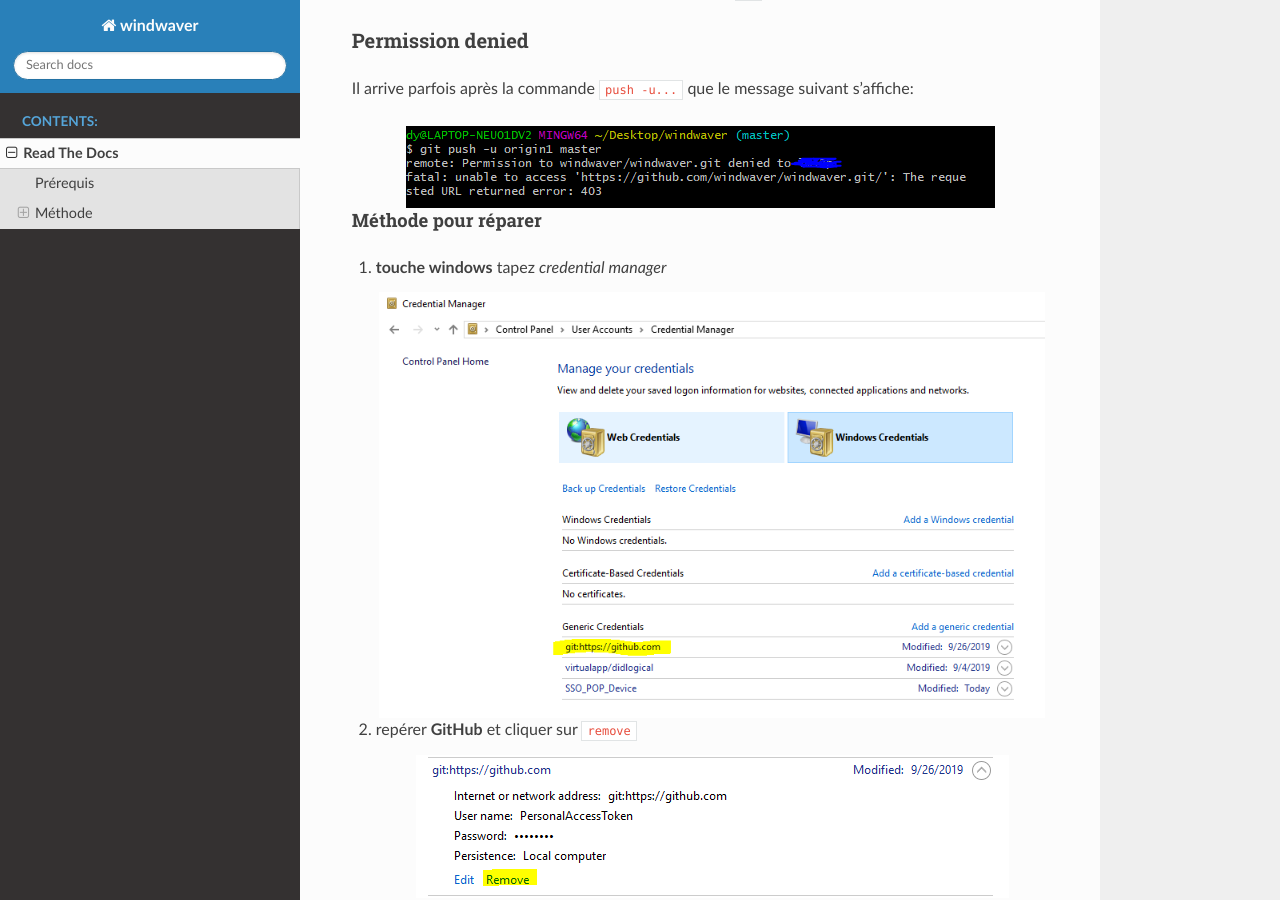
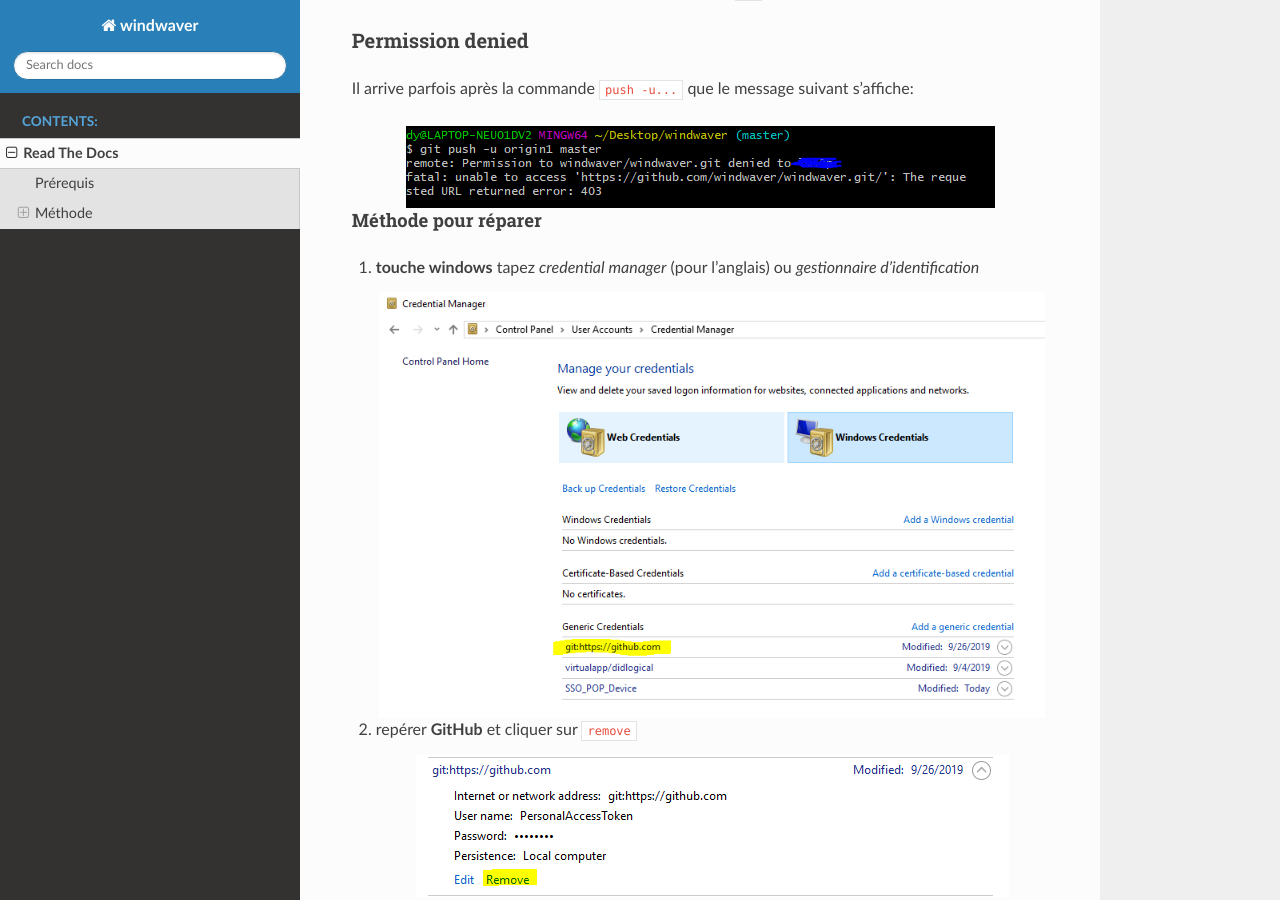
Before and after one commit to windwaver/windwaver, a Sphinx documentation site: the page built from docs/source/ReadTheDocs.rst, in a window 1280 px wide and 900 px high, scrolled down 2417 px. Built offline with Sphinx 7.4.7 and the Read the Docs theme 2.0.0, drawn with Linux system fonts in a browser that asks for light colours.

Commit message:
cred en franc

```diff
--- a/docs/source/ReadTheDocs.rst
+++ b/docs/source/ReadTheDocs.rst
@@ -144,7 +144,8 @@
 Méthode pour réparer
 ''''''''''''''''''''
 
-1. **touche windows** tapez *credential manager*
+1. **touche windows** tapez *credential manager* (pour l'anglais) ou
+   *gestionnaire d'identification*
 
    .. image:: /figures/Credential-Manager.PNG
        :scale: 80 %
```
